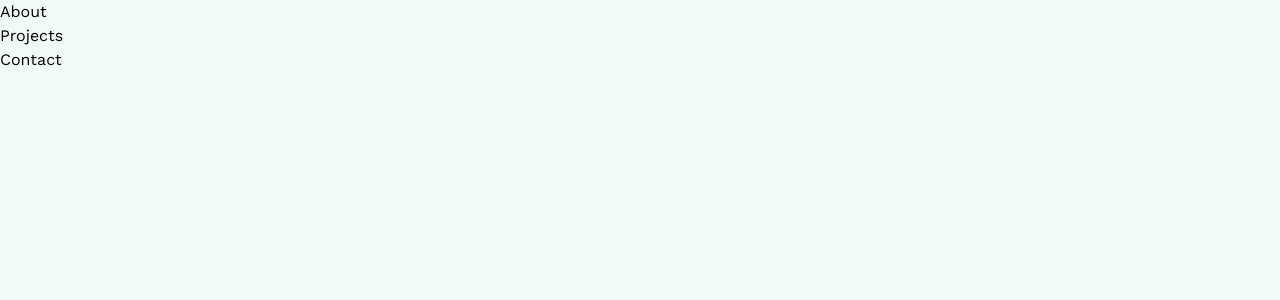
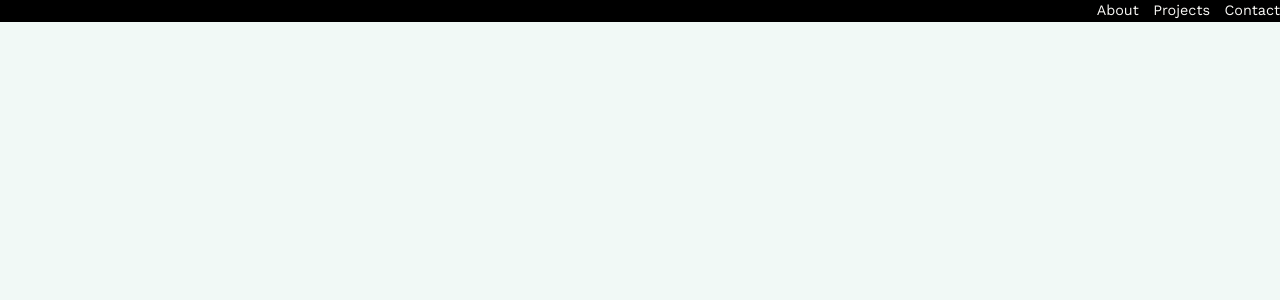
Before and after one commit to lindajensen/portfolio-v2, a React (Vite) app: page / in a window 1280 px wide. Shown: the top 300 px of the page. Built offline with nearby package versions, Linux system fonts and the light colour scheme.

Commit message:
add Navbar component and basic styles

```diff
--- a/src/components/Navbar.tsx
+++ b/src/components/Navbar.tsx
@@ -1,10 +1,16 @@
 function Navbar() {
   return (
-    <nav>
-      <ul>
-        <li>About</li>
-        <li>Projects</li>
-        <li>Contact</li>
+    <nav className="navbar">
+      <ul className="navbar__list">
+        <li className="navbar__item">
+          <a href="about">About</a>
+        </li>
+        <li className="navbar__item">
+          <a href="projects">Projects</a>
+        </li>
+        <li className="navbar__item">
+          <a href="contact">Contact</a>
+        </li>
       </ul>
     </nav>
   );
--- a/src/index.css
+++ b/src/index.css
@@ -1,3 +1,4 @@
+/* ==========  CUSTOM PROPERTIES  ========== */
 :root {
   --background-dark: #000;
   --background-light: #f1f9f6;
@@ -10,6 +11,7 @@
   --base-font: "Work Sans", sans-serif;
 }
 
+/* ==========  BASE STYLES  ========== */
 *,
 *::before,
 *::after {
@@ -23,6 +25,7 @@
 
 html {
   font-family: var(--base-font);
+  font-size: 0.9rem;
   line-height: 1.5;
   scroll-behavior: smooth;
 }
@@ -45,8 +48,27 @@ img {
   display: block;
 }
 
+/* ==========  LAYOUT & STRUCTURE  ========== */
 .wrapper {
   padding: 1.2rem 1.2rem;
   max-width: 1200px;
   margin: auto;
 }
+
+/* ==========  TYPOGRAPHY  ========== */
+
+/* ==========  COMPONENTS  ========== */
+/* Navigation */
+.navbar {
+  background-color: var(--background-dark);
+  color: var(--light-font-color);
+}
+.navbar__list {
+  display: flex;
+  justify-content: flex-end;
+  gap: 1rem;
+}
+
+/* ==========  UTILITY CLASSES  ========== */
+
+/* ==========  RESPONSIVE DESIGN  ========== */
```
